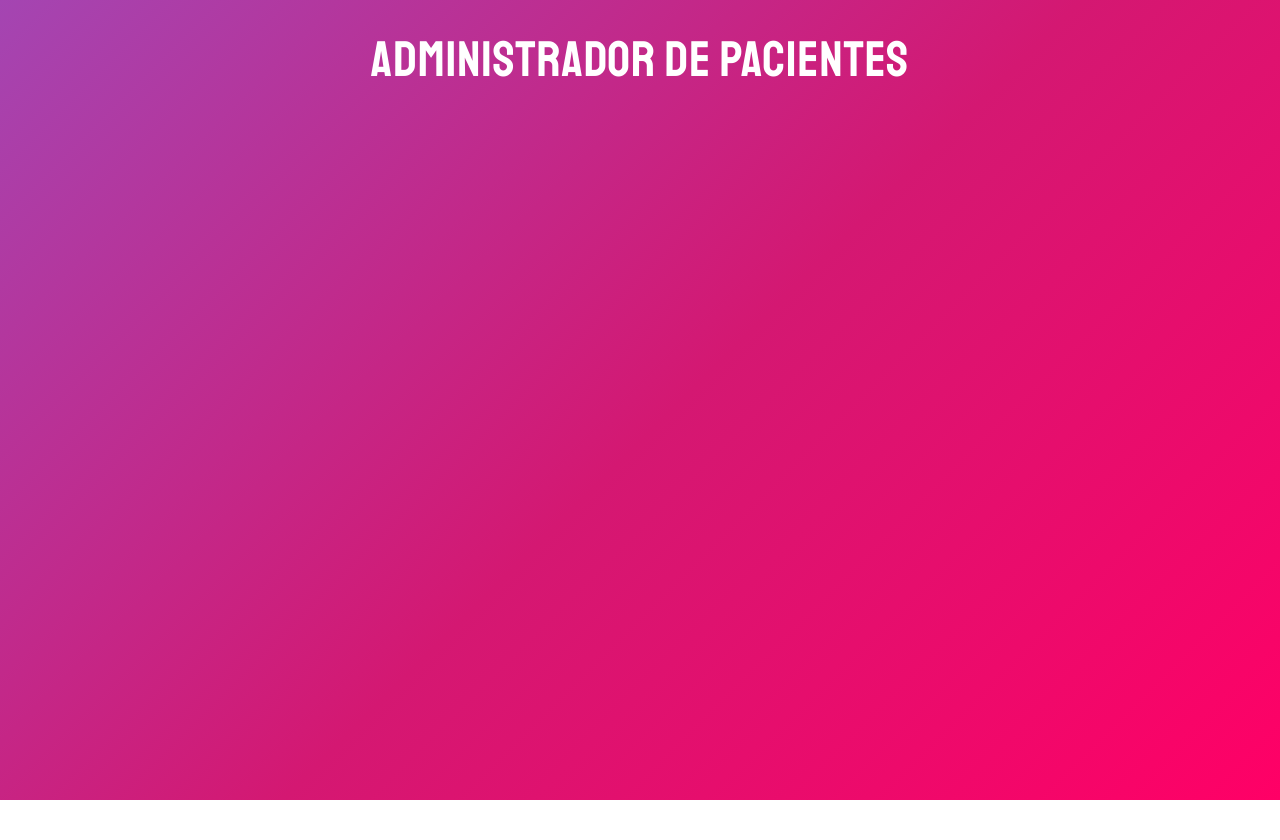
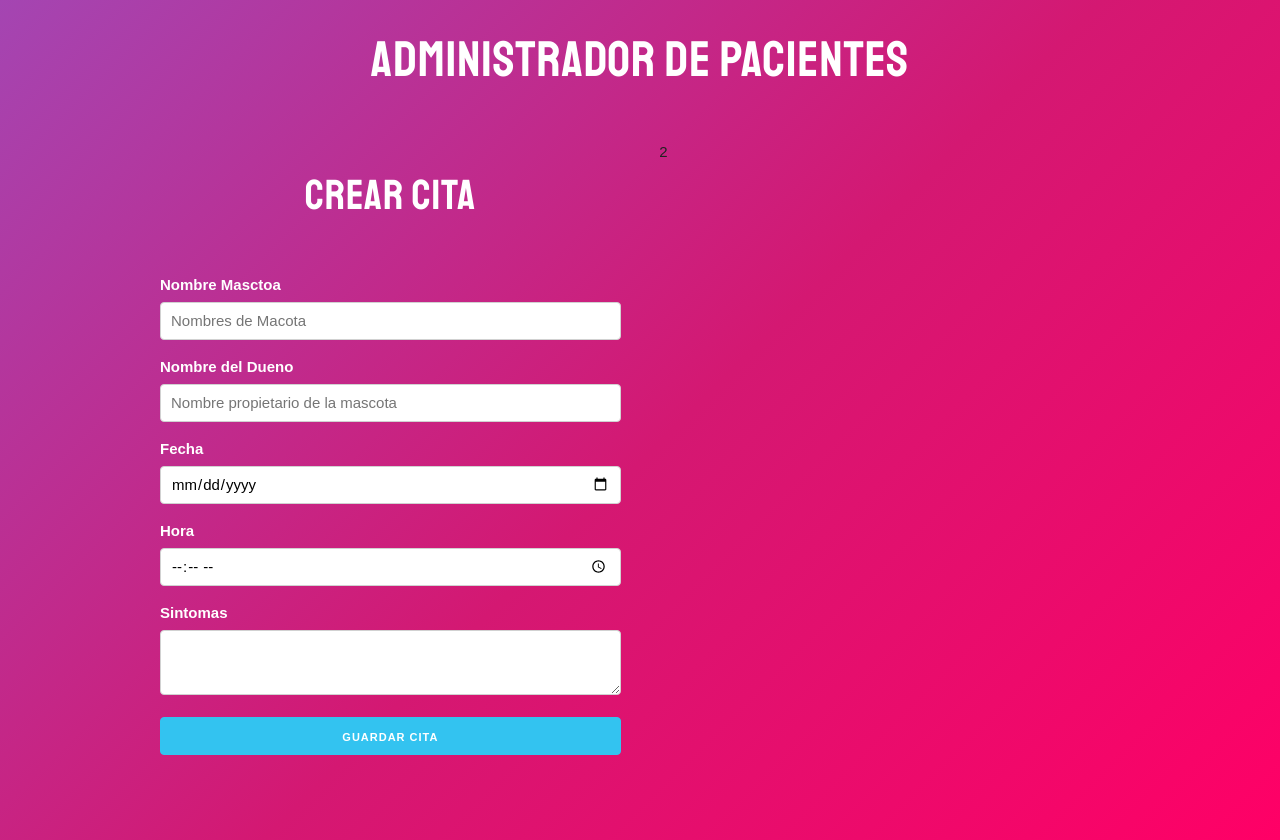
Before and after one commit to navnelson7/control_citas, a React (Create React App) app: page / in a window 1280 px wide. Before the commit the page ends 800 px from the top, so only its background shows below. Built offline with nearby package versions, Linux system fonts and the light colour scheme.

Commit message:
Validando Formulario de las Citas

```diff
--- a/src/App.js
+++ b/src/App.js
@@ -1,11 +1,21 @@
-import React from 'react';
-
+import React,{Fragment} from 'react';
+import Formulario from './components/Formulario'
 
 function App() {
   return (
-    <div className="App">
-      <h1>ADMINISTRADOR DE PACIENTES</h1>
-    </div>
+    <Fragment>
+      <h1>Administrador de Pacientes</h1>
+      <div className="container">
+        <div className="row">
+          <div className="one-half column">
+            <Formulario />
+          </div>
+          <div className="one-half column">
+            2
+          </div>
+        </div>
+      </div>
+    </Fragment>
   );
 }
 
--- /dev/null
+++ b/src/components/Formulario.js
@@ -0,0 +1,98 @@
+import React, {Fragment, useState} from 'react';
+const Formulario = () => {
+    //crear el state de citas
+    const [cita,actualizarCita] = useState({
+        mascota: '',
+        propietario: '',
+        fecha: '',
+        hora: '',
+        sintomas: ''
+    });
+
+    const [ error, actualizarError] = useState(false);
+    //funcion actualizar state
+    const actualizarState = e => {
+        actualizarCita({
+            ...cita,
+            [e.target.name]: e.target.value
+        })
+    }
+    //extraer los valores con destructurin
+    const { mascota,propietario, fecha, hora, sintomas} = cita;
+    //cuando presionemos agregar cita
+    const submitCita = e =>{
+        e.preventDefault();
+        //validar el formulstop
+        if(mascota.trim() === '' || propietario.trim()=== '' || fecha.trim()=== '' || hora.trim()=== '' || sintomas.trim()=== ''){
+            actualizarError(true);
+            return;
+        }
+
+        //asignar un ID
+
+
+
+        //crear la cita
+
+
+
+        //reinicar el form
+    }
+    return (
+        <Fragment>
+            <h2>Crear Cita</h2>
+            { error ? <p className="alerta-error">Todos los campos son obligatorios</p> : null }
+            <form
+                onSubmit={submitCita}
+            >
+                <label>Nombre Masctoa</label>
+                <input
+                    type="text"
+                    name="mascota"
+                    className="u-full-width"
+                    placeholder= "Nombres de Macota"
+                    onChange={actualizarState}
+                    value={mascota}
+                />
+                <label>Nombre del Dueno</label>
+                <input
+                    type="text"
+                    name="propietario"
+                    className="u-full-width"
+                    placeholder="Nombre propietario de la mascota"
+                    onChange={actualizarState}
+                    value={propietario}
+                />
+                <label>Fecha</label>
+                <input
+                    type="date"
+                    name="fecha"
+                    className="u-full-width"
+                    onChange={actualizarState}
+                    value={fecha}
+                />
+                 <label>Hora</label>
+                <input
+                    type="time"
+                    name="hora"
+                    className="u-full-width"
+                    onChange={actualizarState}
+                    value={hora}
+                />
+                 <label>Sintomas</label>
+                <textarea
+                    className="u-full-width"
+                    name="sintomas"
+                    onChange={actualizarState}
+                    value={sintomas}
+                ></textarea>
+                <button
+                    type="submit"
+                    className="u-full-width button-primary"
+                >Guardar Cita</button>
+            </form>
+        </Fragment>
+     );
+}
+
+export default Formulario;
```
